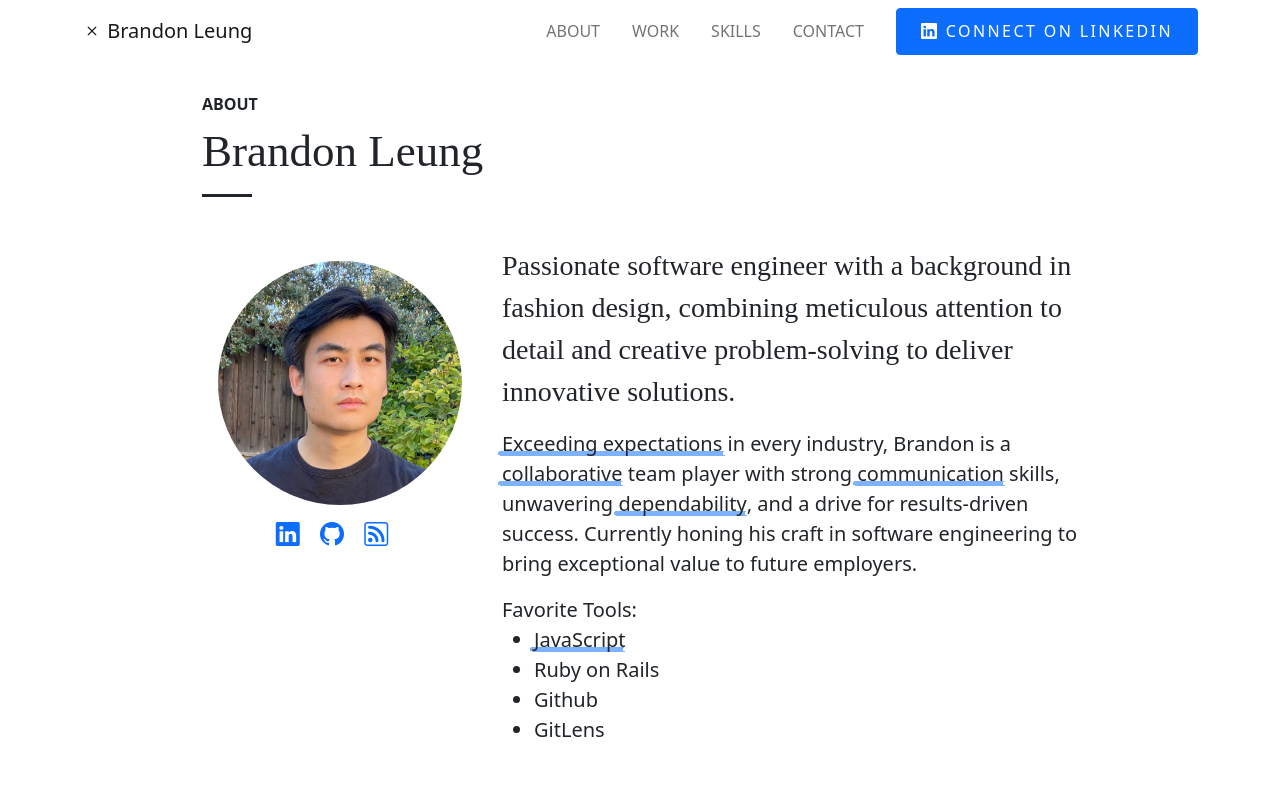
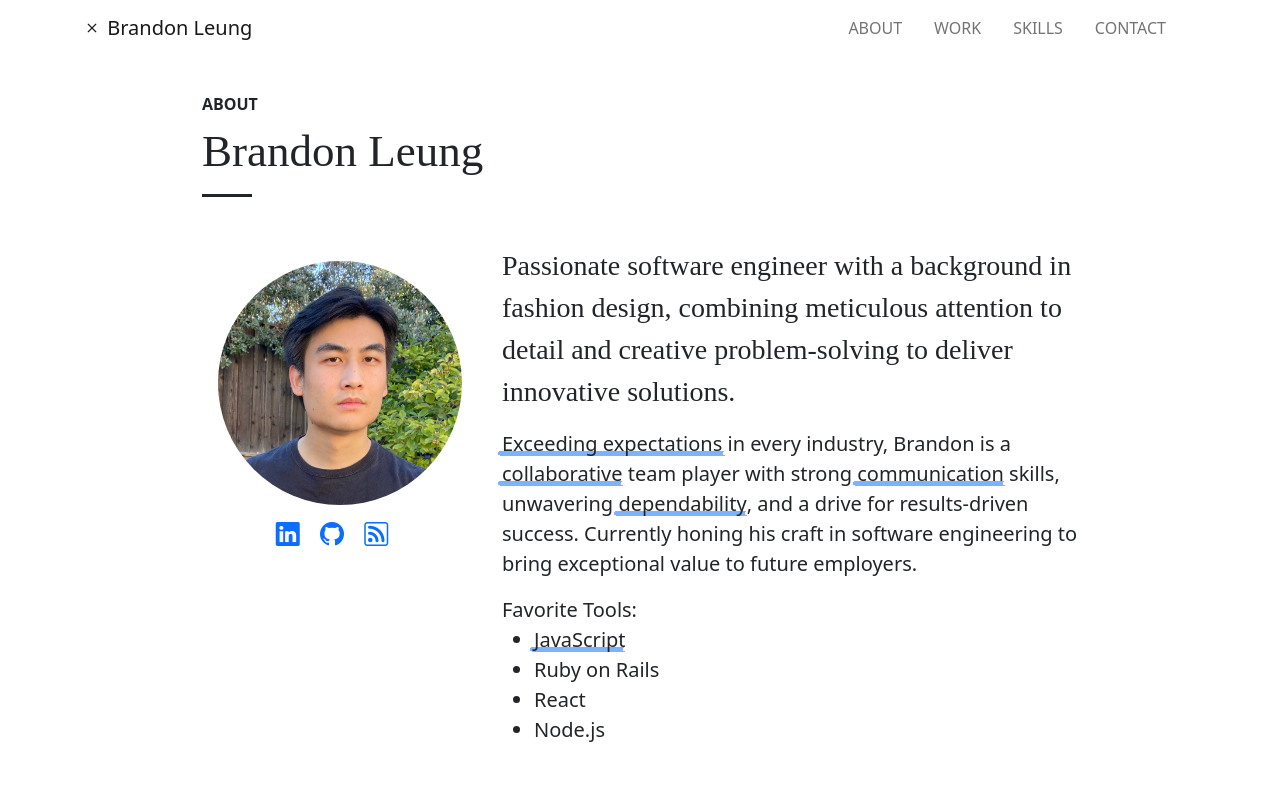
Before and after one commit to rlyn122/portfolio, a plain HTML site: page index.html in a window 1280 px wide. Shown: the top 790 px of the page. Drawn offline with nearby package versions, Linux system fonts and the light colour scheme; a web font is replaced by a local one.

Commit message:
clean up connect on linked in buttons

```diff
--- a/index.html
+++ b/index.html
@@ -40,7 +40,7 @@
           </li>
         </ul>
 
-        <a target='_blank' href='https://www.linkedin.com/in/brandon-l/' class='btn btn-primary'><i class="bi-linkedin"></i> Connect on Linkedin</a>
+        <!-- <a target='_blank' href='https://www.linkedin.com/in/brandon-l/' class='btn btn-primary'><i class="bi-linkedin"></i> Connect on Linkedin</a> -->
         <!-- <a  target='_blank' href='https://calendly.com/morganjlopes/call' class='btn btn-primary'><i class="bi-calendar-event"></i> Schedule a Call</a> -->
         <!-- <a href='#' class='btn btn-primary'><i class="bi-download"></i> Download Resume</a> -->
         <!-- <a href='mailto:' class='btn btn-primary'><i class="bi-envelope"></i> Send Email</a> -->
@@ -97,8 +97,8 @@
           <ul class='lead'>
             <li><span class='marker-highlight'>JavaScript</span></li>
             <li>Ruby on Rails</li>
-            <li>Github</li>
-            <li>GitLens</li>
+            <li>React</li>
+            <li>Node.js</li>
           </ul>
 
           <div class='mt-5'>
@@ -515,7 +515,6 @@
       <div class='row'>
         <div class='col-sm-6'>
           <p>
-            Built on <a href='https://getbootstrap.com/' target='_blank' class='text-white'>Bootstrap</a> and Developed by <a href='https://www.morganjlopes.com/' target='_blank' class='text-white'>Morgan J Lopes</a>
           </p>
         </div>
 
```
